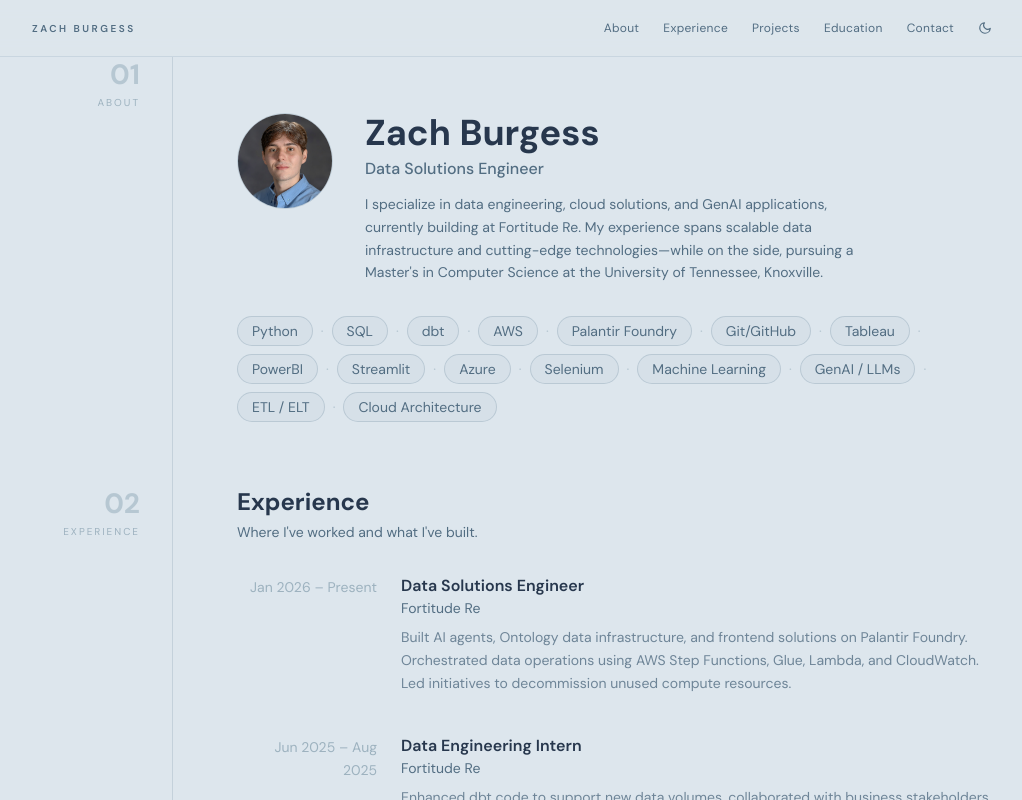
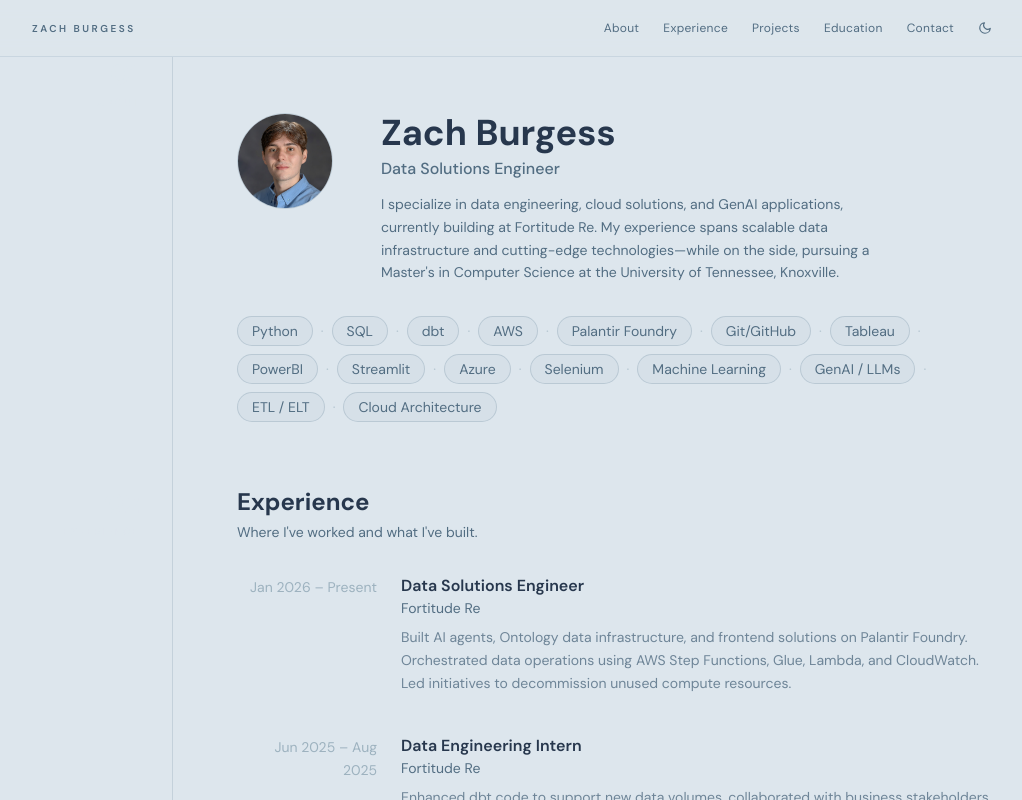
Before and after one commit to ctrlaltzach/personal-portfolio, a Next.js app: page / in a window 1280 px wide. Shown: the top 800 px of the page, without its empty margins (128-1150 px from the left). Built offline with nearby package versions, Linux system fonts and the light colour scheme.

Commit message:
another update

```diff
--- a/app/page.tsx
+++ b/app/page.tsx
@@ -99,10 +99,10 @@ const LINE = "border-l border-[#9db2bf]/40 dark:border-[#526d82]/50";
 function SectionLabel({ num, name }: { num: string; name: string }) {
   return (
     <div className="hidden md:flex flex-col items-end justify-start pr-8 pt-1 shrink-0 w-[140px]">
-      <span className="text-[28px] font-bold leading-none text-[#9db2bf]/60 dark:text-[#526d82]">
+      <span className="text-[28px] font-bold leading-none text-[#dde6ed]">
         {num}
       </span>
-      <span className="text-[10px] tracking-[0.2em] uppercase text-[#9db2bf] dark:text-[#526d82]/80 mt-1.5">
+      <span className="text-[10px] tracking-[0.2em] uppercase text-[#dde6ed] mt-1.5">
         {name}
       </span>
     </div>
@@ -146,10 +146,10 @@ export default function Home() {
   }
 
   return (
-    <div className="min-h-screen bg-[#dde6ed] dark:bg-[#1c2b3a]">
+    <div className="min-h-screen bg-[#dde6ed] dark:bg-[#283544]">
 
       {/* Nav */}
-      <nav className="sticky top-0 z-50 bg-[#dde6ed]/95 dark:bg-[#1c2b3a]/95 backdrop-blur-sm border-b border-[#9db2bf]/30 dark:border-[#526d82]/30">
+      <nav className="sticky top-0 z-50 bg-[#dde6ed]/95 dark:bg-[#283544]/95 backdrop-blur-sm border-b border-[#9db2bf]/30 dark:border-[#526d82]/30">
         <div className="max-w-5xl mx-auto px-8 h-14 flex items-center justify-between">
           <span className="text-[10px] tracking-[0.25em] uppercase font-semibold text-[#526d82] dark:text-[#9db2bf]">
             Zach Burgess
@@ -179,11 +179,11 @@ export default function Home() {
       <div className="max-w-5xl mx-auto px-8">
 
         {/* 01 – About */}
-        <section id="about">
+        <section id="about" className="scroll-mt-20">
           <div className="md:flex">
             <SectionLabel num="01" name="About" />
             <div className={`${LINE} pl-16 pt-14 pb-16 grow`}>
-              <div className="flex flex-col sm:flex-row gap-8 mb-8">
+              <div className="flex flex-col sm:flex-row gap-12 mb-8">
                 <div className="w-24 h-24 rounded-full overflow-hidden shrink-0 border border-[#9db2bf]/50 dark:border-[#526d82]">
                   <img src="/profile.jpg" alt="Zach Burgess" className="w-full h-full object-cover" />
                 </div>
@@ -208,7 +208,7 @@ export default function Home() {
         </section>
 
         {/* 02 – Experience */}
-        <section id="experience">
+        <section id="experience" className="scroll-mt-20">
           <div className="md:flex">
             <SectionLabel num="02" name="Experience" />
             <div className={`${LINE} pl-16 pb-16 grow`}>
@@ -237,7 +237,7 @@ export default function Home() {
         </section>
 
         {/* 03 – Projects */}
-        <section id="projects">
+        <section id="projects" className="scroll-mt-20">
           <div className="md:flex">
             <SectionLabel num="03" name="Projects" />
             <div className={`${LINE} pl-16 pb-16 grow`}>
@@ -268,7 +268,7 @@ export default function Home() {
         </section>
 
         {/* 04 – Education */}
-        <section id="education">
+        <section id="education" className="scroll-mt-20">
           <div className="md:flex">
             <SectionLabel num="04" name="Education" />
             <div className={`${LINE} pl-16 pb-16 grow`}>
@@ -313,7 +313,7 @@ export default function Home() {
         </section>
 
         {/* 05 – Contact */}
-        <section id="contact">
+        <section id="contact" className="scroll-mt-20">
           <div className="md:flex">
             <SectionLabel num="05" name="Contact" />
             <div className={`${LINE} pl-16 pb-20 grow`}>
```
